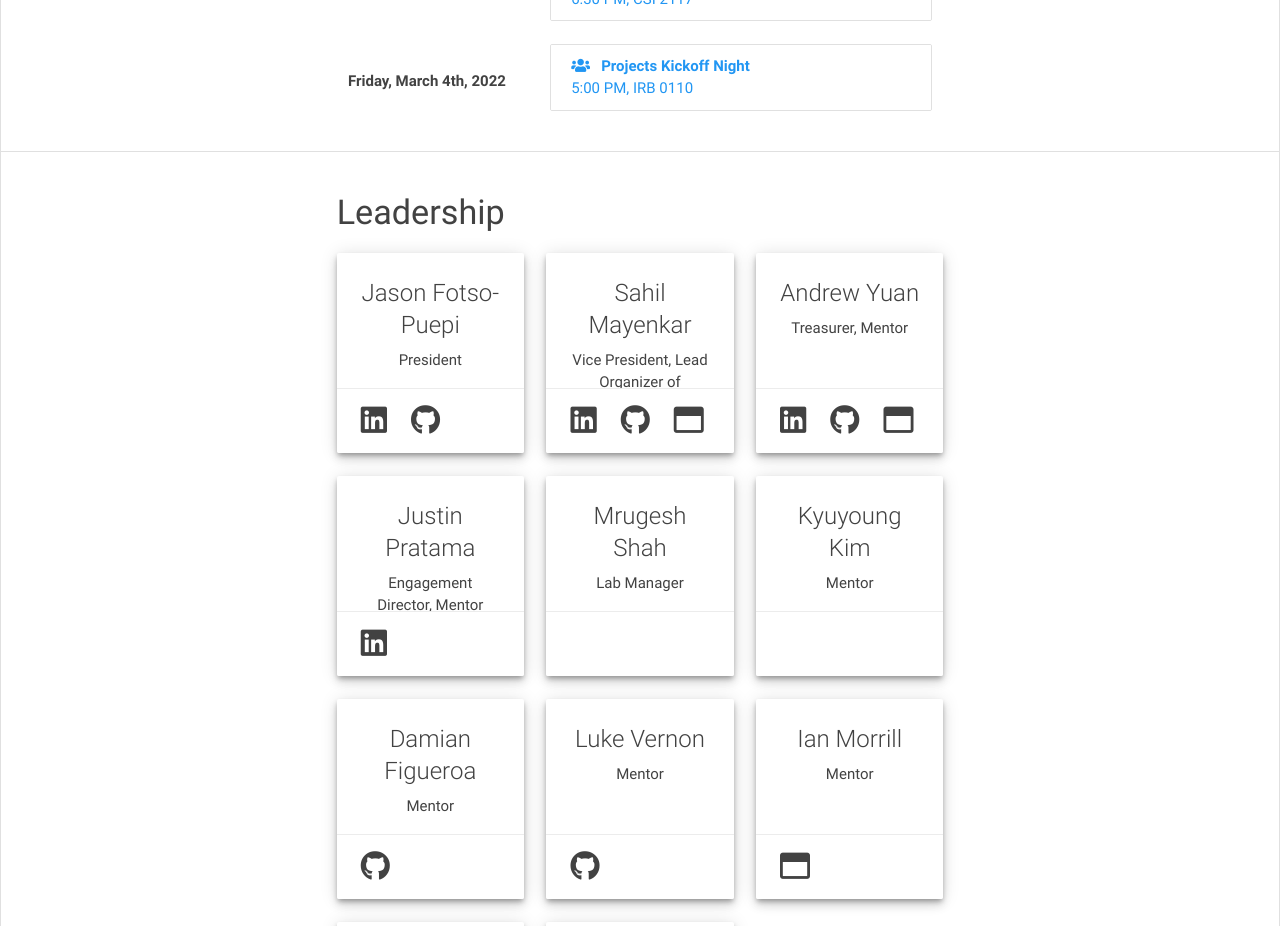
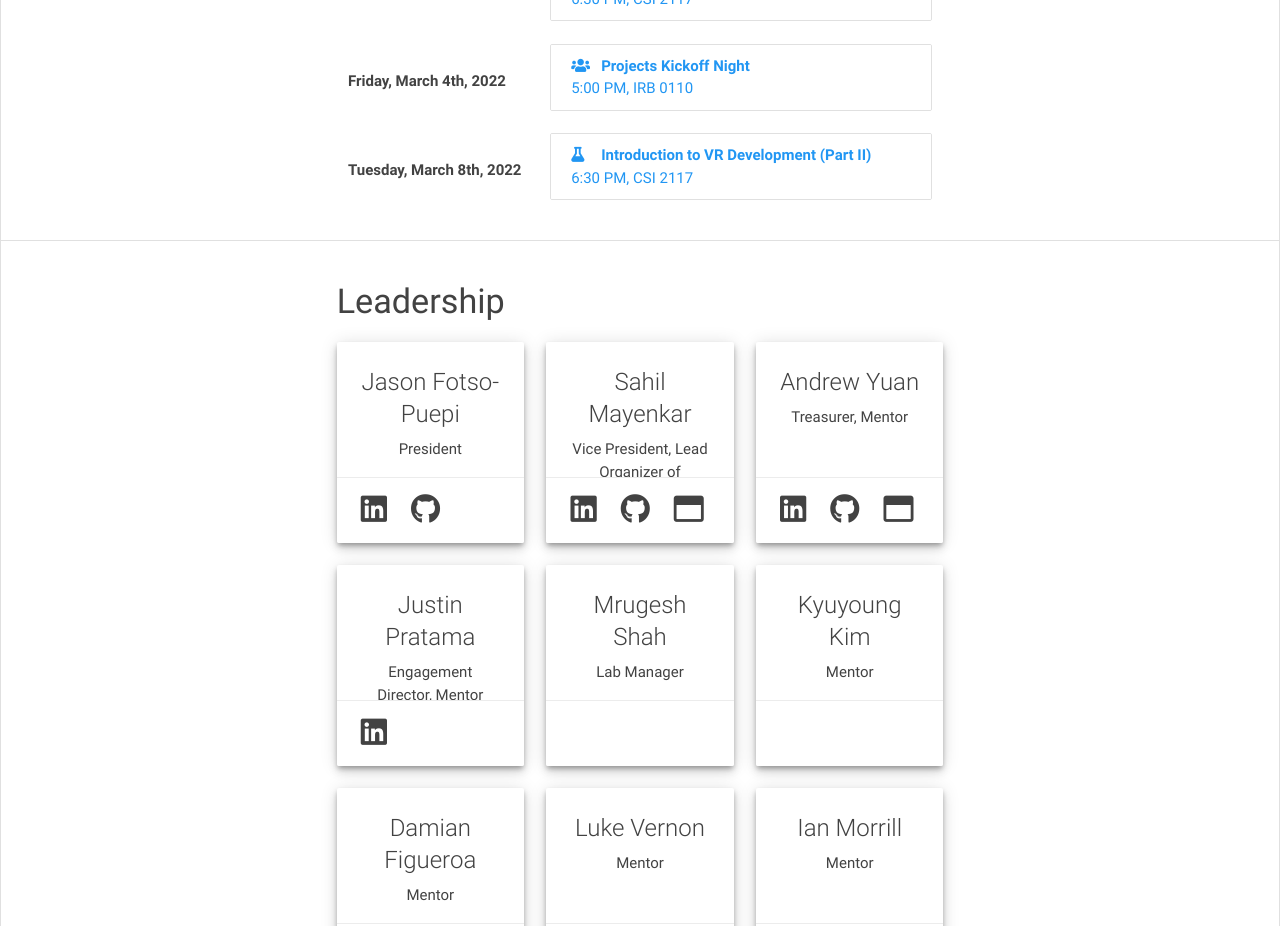
Before and after one commit to umdxrclub/xrc-prev-website, a React (Create React App) app: page / in a window 1280 px wide. Shown: the part 1700-2626 px from the top of the page. Built offline with nearby package versions, Linux system fonts and the light colour scheme.

Commit message:
added Intro to VR Dev event

```diff
--- a/src/XR_CONSTANTS.js
+++ b/src/XR_CONSTANTS.js
@@ -161,6 +161,14 @@ module.exports = Object.freeze({
 			'location' : 'IRB 0110',
 			'url' : 'https://terplink.umd.edu/event/7951664',
 			'fa_icon' : 'fa-users'
+		},
+		{
+			'name' : 'Introduction to VR Development (Part II)',
+			'date' : new Date(2022, 2, 8),
+			'time' : '6:30 PM',
+			'location' : 'CSI 2117',
+			'url' : 'https://terplink.umd.edu/event/7970818',
+			'fa_icon' : 'fa-flask'
 		}
 	],
 });
```
